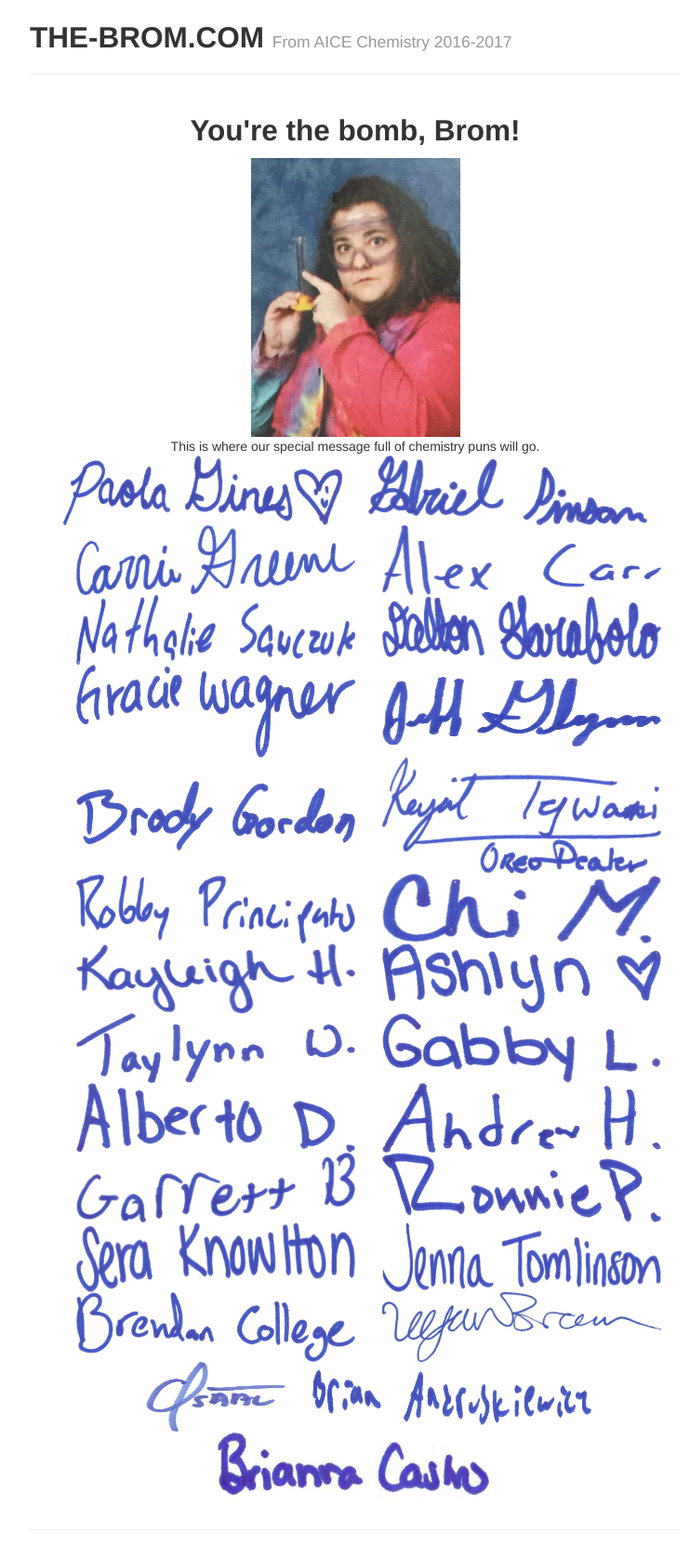
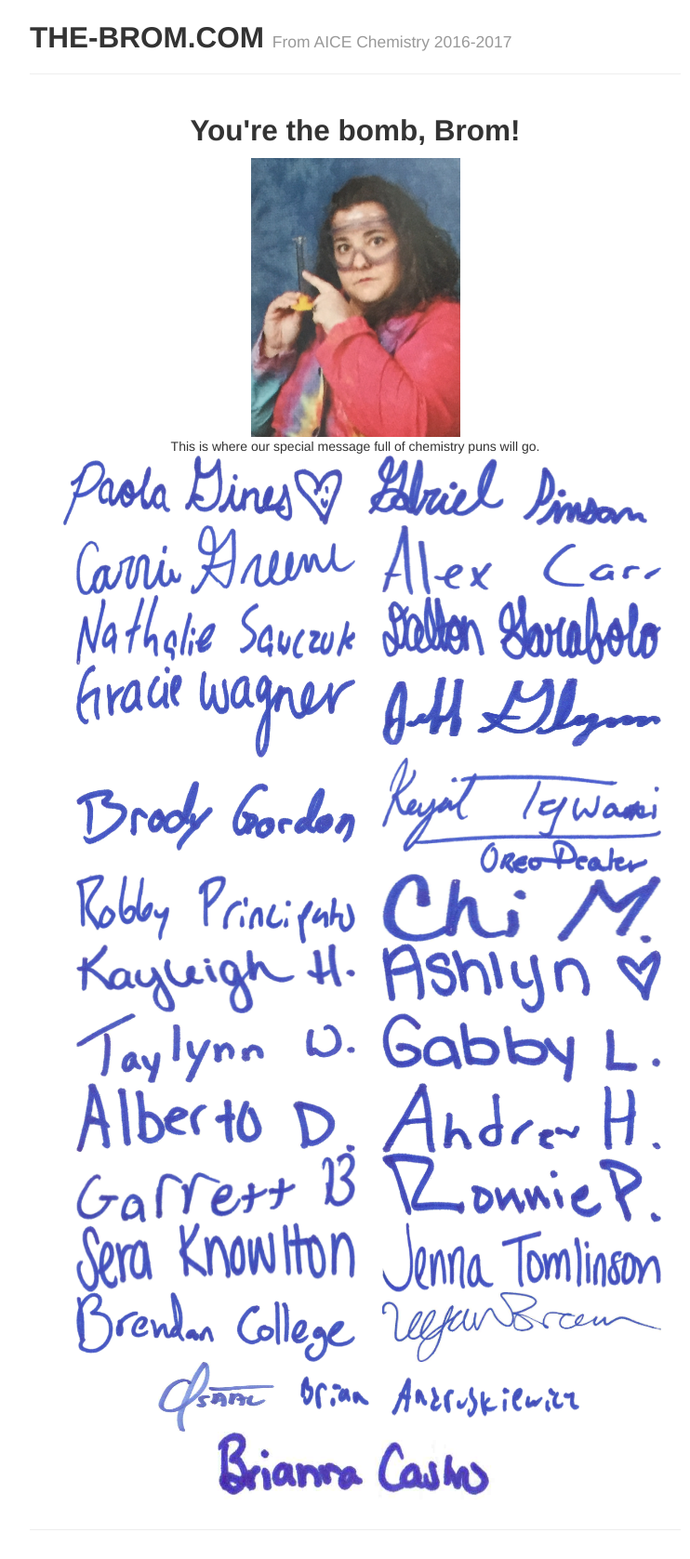
Before and after one commit to the-brom/the-brom.com, a Jekyll site: the page built from index.md, in a window 1280 px wide. Shown: the whole page at 93% size, without its empty margins (258-1000 px from the left). Built offline with Jekyll 4.4.1, drawn with Linux system fonts in a browser that asks for light colours.

Commit message:
Update index.md

```diff
--- a/index.md
+++ b/index.md
@@ -33,6 +33,6 @@ This is where our special message full of chemistry puns will go.
 <img src="signatures_optimized/22.jpg" alt="Signature" style="height:75px;width:300px;"><br><img src="space.png">
 <img src="signatures_optimized/23.jpg" alt="Signature" style="height:75px;width:300px;"><img src="space.png">
 <img src="signatures_optimized/26.jpg" alt="Signature" style="height:75px;width:300px;"><br><img src="space.png">
-<img src="signatures_optimized/27.jpg" alt="Signature" style="height:75px;width:150px;"><img src="space.png">
-<img src="signatures_optimized/24.jpg" alt="Signature" style="height:60px;width:300px;"><br><img src="space.png">
+<img src="signatures_optimized/27.jpg" alt="Signature" style="height:75px;width:125px;"><img src="space.png">
+<img src="signatures_optimized/24.jpg" alt="Signature" style="height:45px;width:300px;"><br><img src="space.png">
 <img src="signatures_optimized/25.jpg" alt="Signature" style="height:75px;width:300px;"><img src="space.png">
```
